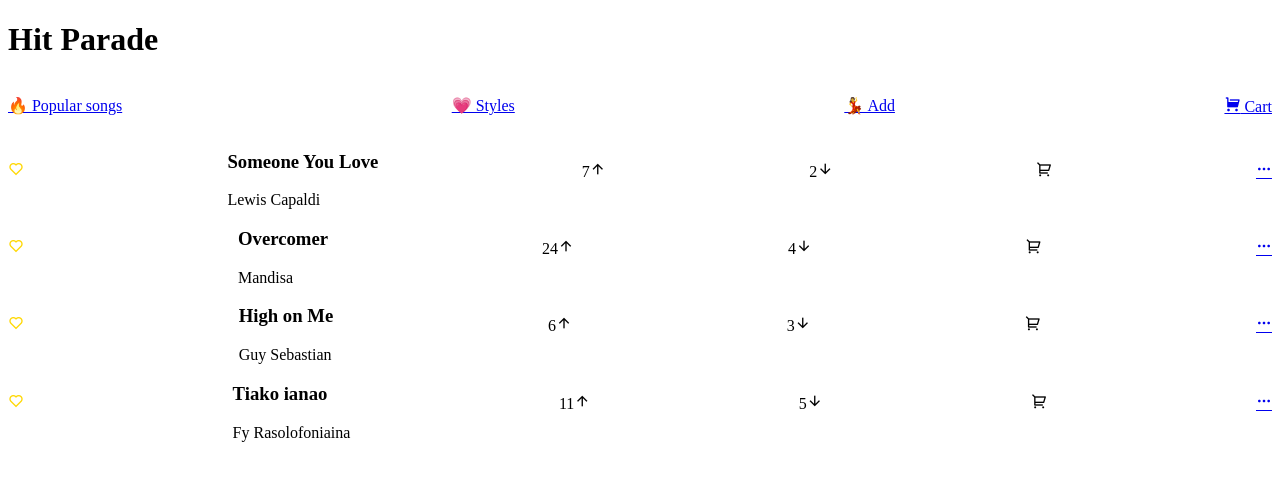
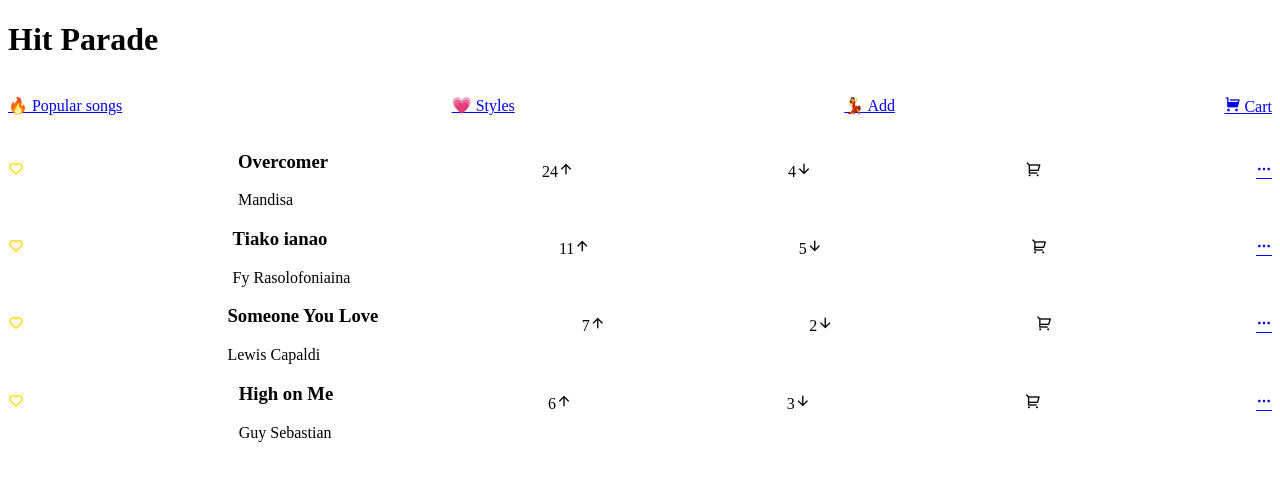
Before and after one commit to vakodrazan/hit-parade-react, a React app: page / in a window 1280 px wide. Shown: the top 480 px of the page. Built offline with nearby package versions, Linux system fonts and the light colour scheme.

Commit message:
Sort the list from the highest upvote minus downvote to the lowest

```diff
--- a/Context.js
+++ b/Context.js
@@ -1,4 +1,4 @@
-import React, { useState } from 'react';
+import React, { useEffect, useState } from 'react';
 import songs from "./songs.json";
 
 const Context = React.createContext();
@@ -6,6 +6,35 @@
 function ContextProvider({children}) {
     const [allSongs, setAllSongs] = useState(songs);
     const [cartItem, setCartItem] = useState([]);
+
+    function initAllSongs() {
+        const lsAllsong = JSON.parse(localStorage.getItem("allSongs"));
+        if (lsAllsong) {
+            setAllSongs(lsAllsong);
+        }
+    }
+
+    function initCartItem() {
+        const lsCartItem = JSON.parse(localStorage.getItem("cartItem"));
+        if (lsCartItem) {
+            setCartItem(lsCartItem)
+        }
+    }
+
+    useEffect(() => {
+        initAllSongs();
+        initCartItem()
+    }, [])
+
+    useEffect(() => {
+        if (allSongs.length > 0) {
+            localStorage.setItem("allSongs", JSON.stringify(allSongs))
+        }
+    }, [allSongs]);
+
+    useEffect(() => {
+        localStorage.setItem("cartItem", JSON.stringify(cartItem));
+    }, [cartItem])
 
     // Update favourite icon
     function toggleFavourite(id) {
--- a/pages/Songs.js
+++ b/pages/Songs.js
@@ -4,9 +4,17 @@
 
 function Songs() {
     const { allSongs } = useContext(Context);
+
+    // sort the list from the highest to the lowest (upvote - downvote)
+    const sortSongs = allSongs.sort((itemA, itemB) => {
+        const songA = itemA.upvote - itemA.downvote;
+        const songB = itemB.upvote - itemB.downvote;
+        return songB - songA;
+    });
+
     return (
         <article>
-            {allSongs.map(song => (
+            {sortSongs.map(song => (
                 <SongList key={song.id} song={song} />
             ))}
         </article>
```
Also changed, not shown: 2 other files (tests, documents, lock files or other folders).
